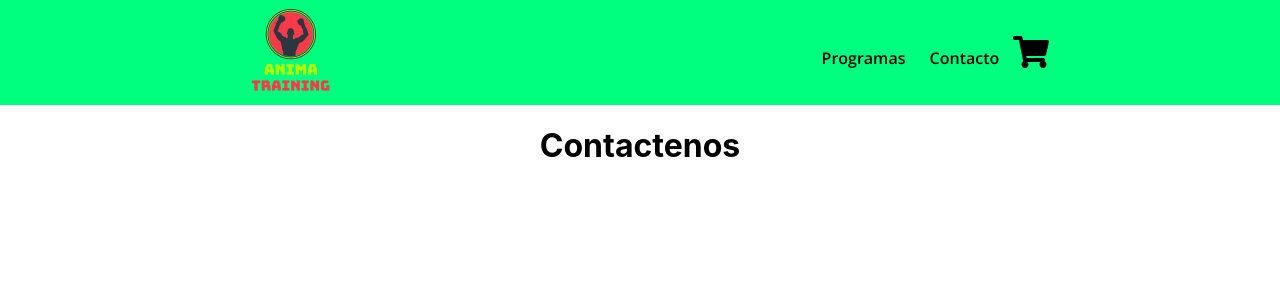
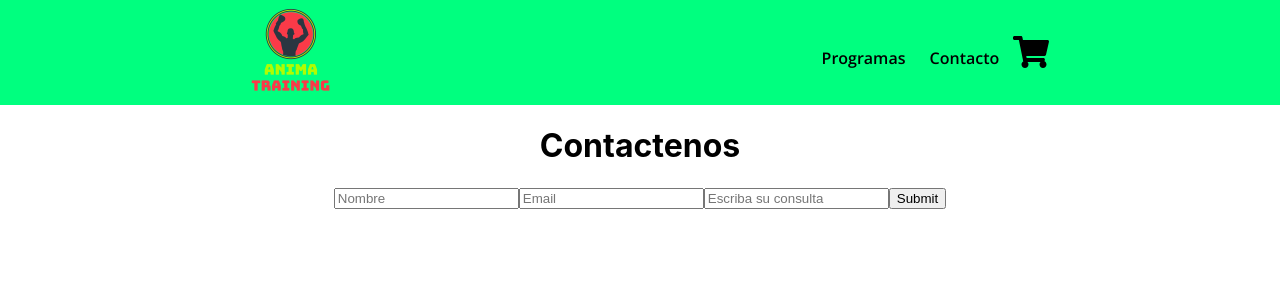
Before and after one commit to N-Vizcaya/AnimaAPP, a React (Create React App) app: page /Contacto in a window 1280 px wide. Shown: the top 300 px of the page. Built offline with nearby package versions, Linux system fonts and the light colour scheme.

Commit message:
Router II

```diff
--- a/src/Contacto.js
+++ b/src/Contacto.js
@@ -11,11 +11,13 @@ const Contacto = () => {
     return(
 <div>
         <h1> Contactenos </h1>
+        <label><input name="name" className="name" placeholder="Nombre" type="text" /></label>
+        <label><input name="email" className="email" placeholder="Email" type="text" /></label>
+        <label><input name="consulta" className="text" placeholder="Escriba su consulta" type="textarea" /></label>
+        <label><input type="submit" className="btn btn-submit" value="Submit" /></label>
+</div>
 
-        </div>
     )
-
-
 }
 
 export default Contacto
```
